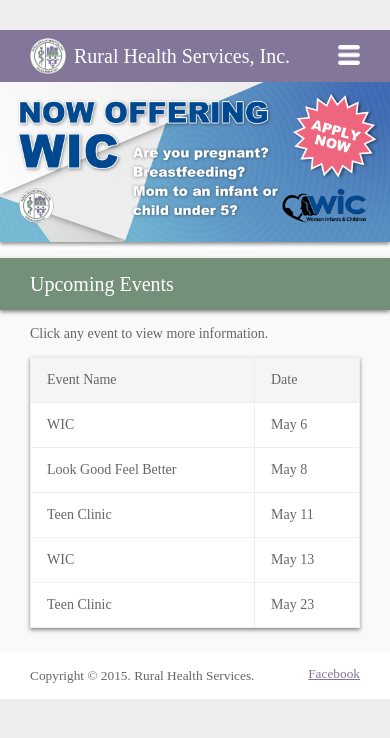
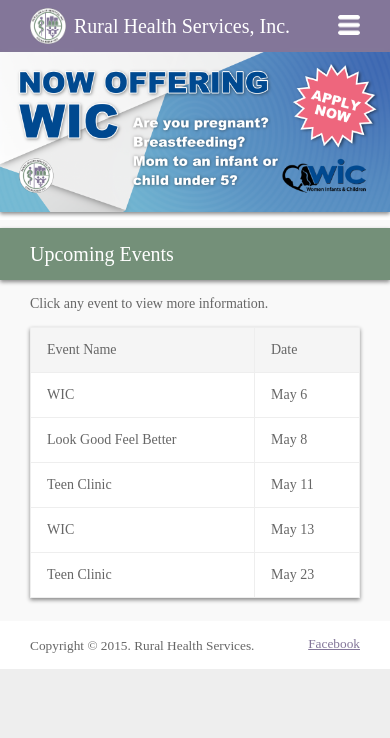
Before and after one commit to JesseNichols/RuralHealthServices, a PHP site: page /index.php?language=1 in a window 390 px wide. Shown: the top 738 px of the page. Run offline with PHP 8.4, Linux system fonts and the light colour scheme; some libraries are stand-ins or nearby versions.

Commit message:
RHS-11 - Remove top margin from mobile
This issue may have to readdressed when the Spanish version of the site
is implemented.

```diff
--- a/_css/_shame.scss
+++ b/_css/_shame.scss
@@ -147,4 +147,7 @@ span.language, span.language_mobile {
 }
 body {
     margin: 30px auto;
+    @media screen and (min-width: 769px) {
+    margin-top: 0px;
+    }
 }
--- a/_css/styles.css
+++ b/_css/styles.css
@@ -627,5 +627,8 @@ span.language, span.language_mobile {
 
 body {
   margin: 30px auto; }
+  @media screen and (max-width: 768px) {
+    body {
+      margin-top: 0px; } }
 
 /*# sourceMappingURL=styles.css.map */
```
Also changed, not shown: 1 other file.
